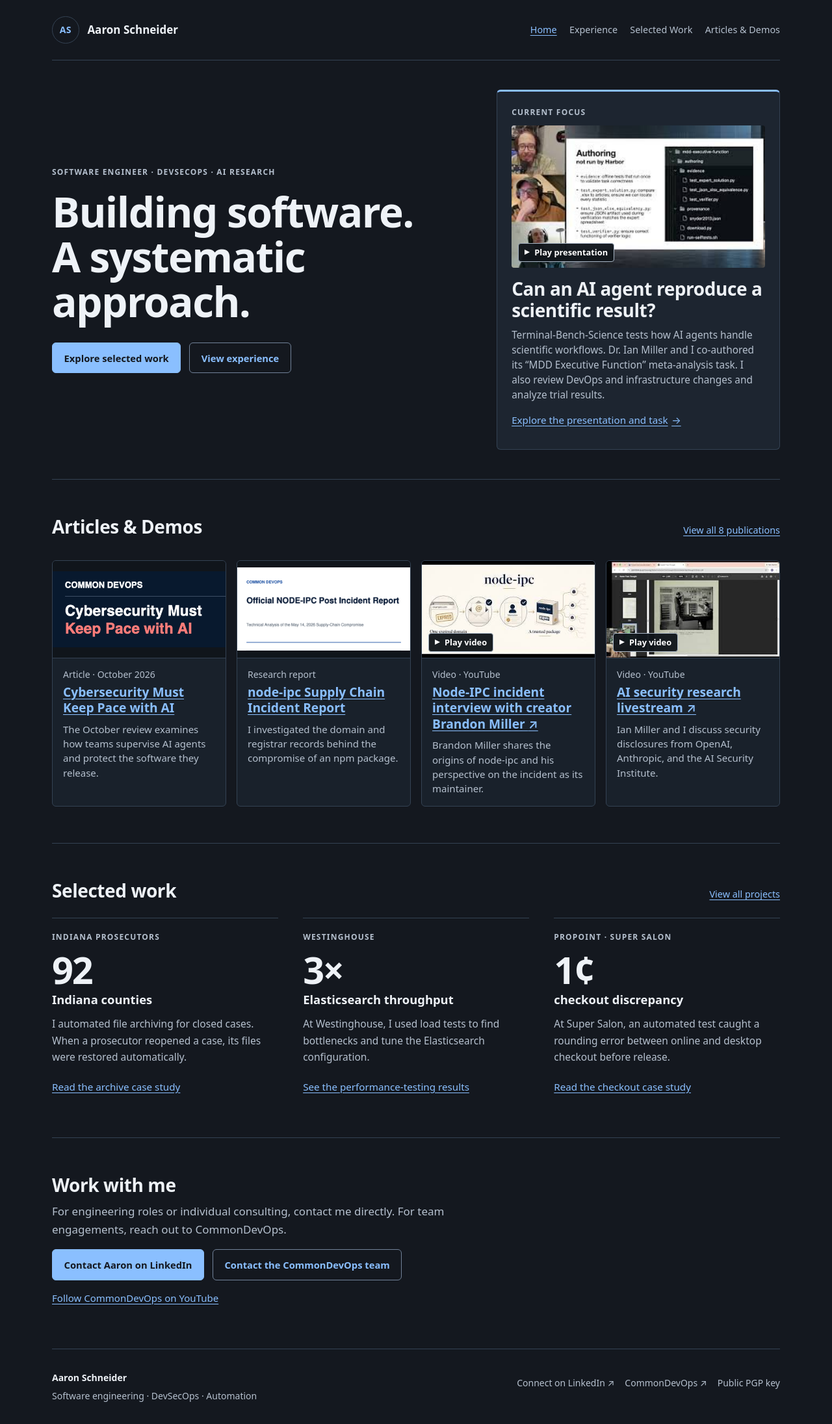
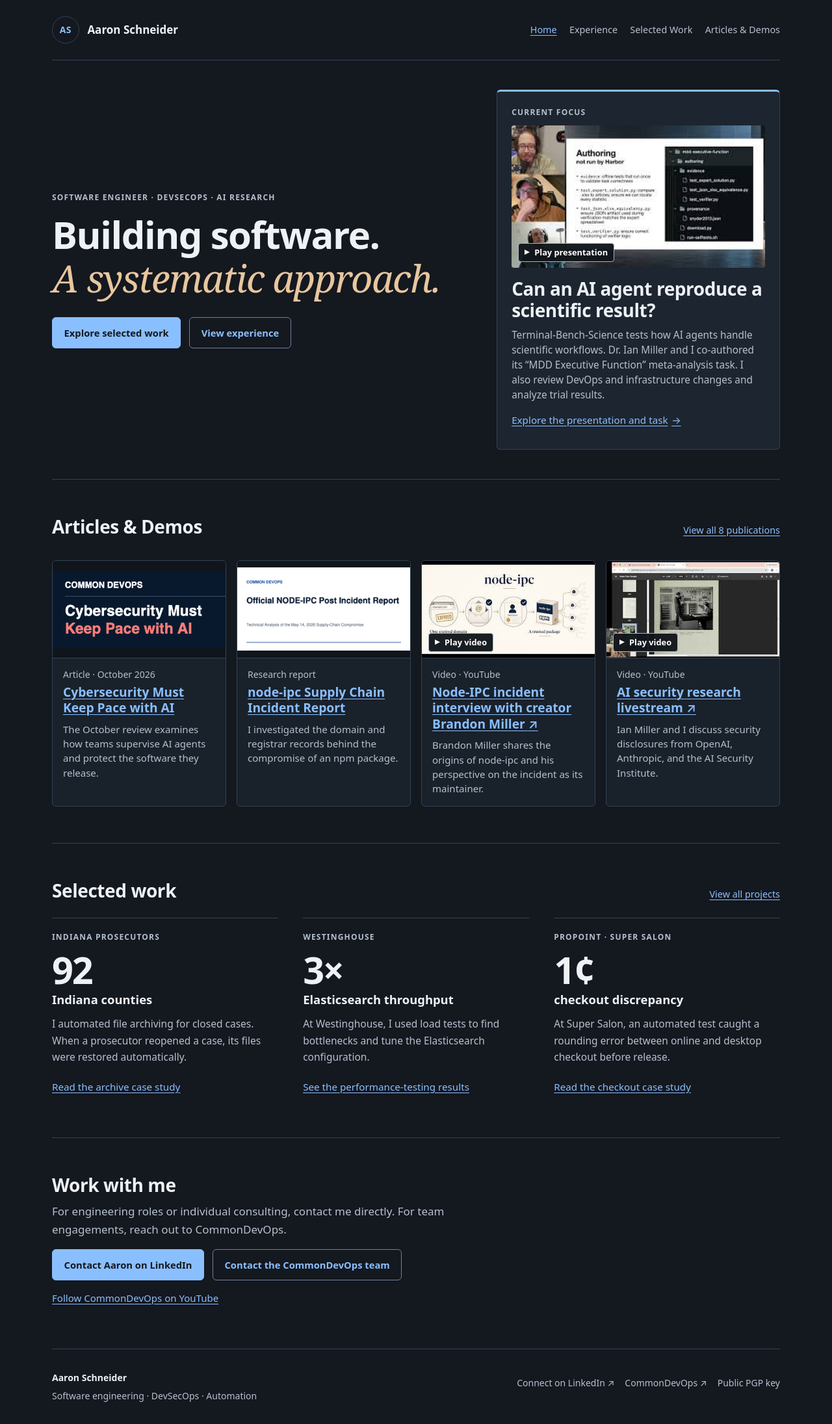
Before and after one commit to schneidergithub/schneidergithub.github.io, a Jekyll site: the page built from index.md, in a window 1280 px wide. Shown: the whole page at 65% size. Built offline with Jekyll 4.4.1, drawn with Linux system fonts in a browser that asks for light colours.

Commit message:
Polish the homepage headline and keep its signature on one desktop line (#16)

```diff
--- a/assets/site.css
+++ b/assets/site.css
@@ -26,7 +26,15 @@ nav a{padding-block:.5rem;font-size:.9rem;text-decoration:none;color:var(--muted
 nav a:hover,nav a[aria-current]{color:var(--accent);text-decoration:underline}
 main{min-height:65vh}
 .hero{display:grid;grid-template-columns:minmax(0,1.45fr) minmax(0,1fr);gap:clamp(2rem,4vw,3.5rem);align-items:center;padding-block:clamp(1.75rem,3.5vw,3rem)}
-.hero h1{font-size:clamp(2.1rem,5vw,4.15rem);max-width:none}
+.hero h1{font-size:clamp(2.1rem,4.6vw,3.625rem);max-width:none}
+.hero-signature{
+  display:block;
+  margin-top:.08em;
+  color:#E8C69E;
+  font-family:Georgia,"Times New Roman",serif;
+  font-style:italic;
+  font-weight:400;
+}
 .eyebrow{text-transform:uppercase;letter-spacing:.1em;font-size:.75rem;font-weight:700;color:var(--muted);margin-bottom:1rem}
 .lead{font-size:1.17rem;line-height:1.6;color:var(--muted);max-width:63ch}
 .actions{display:flex;flex-wrap:wrap;gap:.8rem;margin-top:1.8rem}
--- a/index.md
+++ b/index.md
@@ -6,7 +6,7 @@ permalink: /
 <section class="hero">
   <div>
     <p class="eyebrow">Software Engineer · DevSecOps · AI Research</p>
-    <h1>Building software.<br>A systematic approach.</h1>
+    <h1>Building software. <span class="hero-signature">A systematic approach.</span></h1>
     <div class="actions"><a class="button" href="{{ '/work/' | relative_url }}">Explore selected work</a><a class="button secondary" href="{{ '/experience/' | relative_url }}">View experience</a></div>
   </div>
   <aside class="focus-panel" aria-labelledby="focus-title">
```
Also changed, not shown: scripts/check_publications.cjs (+15 -1 lines).
